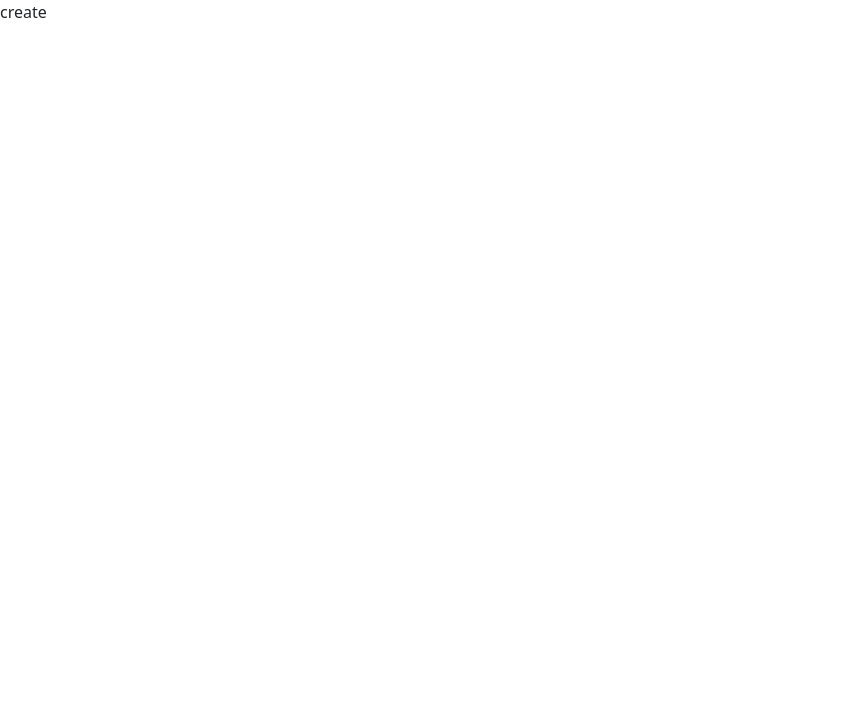
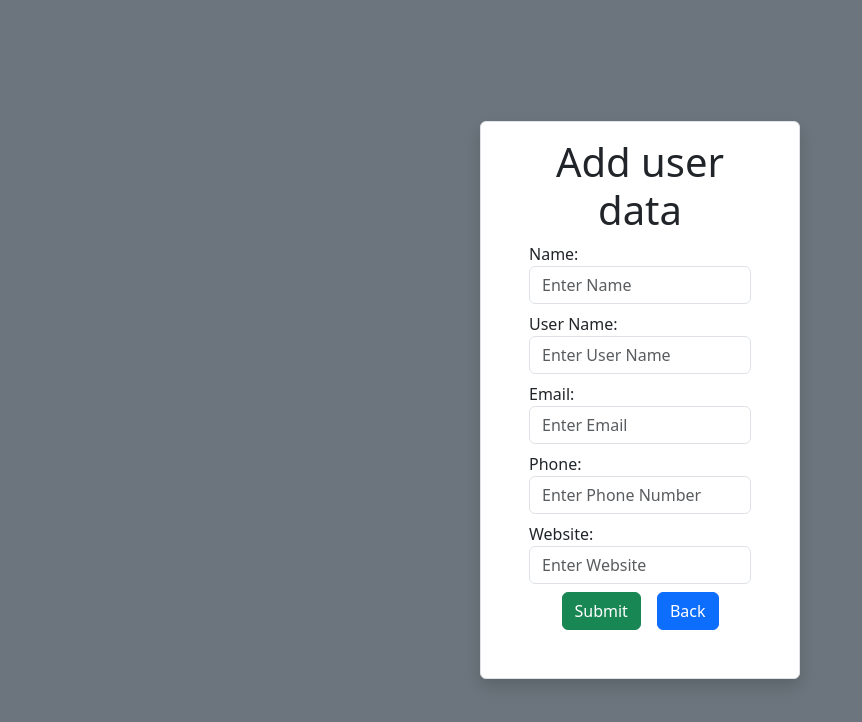
Before and after one commit to HridoyMA/Learnathon-2.0-hridoy, a React (Vite) app in the folder learnathon_hridoy/: page /create in a window 1280 px wide. Shown: the top 722 px of the page, without its empty margins (0-862 px from the left). Built offline with nearby package versions, Linux system fonts and the light colour scheme.

Commit message:
create component add

```diff
--- a/learnathon_hridoy/db.json
+++ b/learnathon_hridoy/db.json
@@ -1,5 +1,5 @@
 {
-    "users" : [
+  "users": [
     {
       "id": 1,
       "name": "Leanne Graham",
@@ -79,6 +79,22 @@
       "email": "Rey.Padberg@karina.biz",
       "phone": "024-648-3804",
       "website": "ambrose.net"
+    },
+    {
+      "name": "Hridoy",
+      "username": "hridoy",
+      "email": "hridoy@gmail.com",
+      "phone": "123456789",
+      "website": "hridoy.com",
+      "id": 11
+    },
+    {
+      "name": "",
+      "username": "",
+      "email": "",
+      "phone": "",
+      "website": "",
+      "id": 12
     }
   ]
 }
--- a/learnathon_hridoy/src/components/create/Create.tsx
+++ b/learnathon_hridoy/src/components/create/Create.tsx
@@ -1,7 +1,68 @@
+import axios from "axios";
+import { useState } from "react";
+import { Link, useNavigate } from "react-router-dom"
+
 function Create() {
+  const [userData, setUserData] = useState({
+    name: '',
+    username: '',
+    email:'',
+    phone:'',
+    website:''
+  })
+
+  const navigate = useNavigate();
+
+  const handleSubmit = (event: { preventDefault: () => void; }) =>{
+    event.preventDefault();
+    axios.post('http://localhost:3000/users', userData)
+    .then(() => {
+      // console.log(getData);
+      navigate('/')
+    })
+    .catch(err => console.log(err));
+  }
   return (
-    <div>
-      create
+    <div className=" d-flex justify-content-center align-items-center w-100 vh-100 bg-secondary">
+      <div className="w-25 border bg-white shadow px-5 pt-3 pb-5 rounded">
+        <h1 className="text-center">Add user data</h1>
+        <form onSubmit={handleSubmit}>
+          <div className="mb-2">
+            <label htmlFor="name">Name:</label>
+            <input type="text" placeholder="Enter Name" className="form-control" name="name"
+            onChange={data => setUserData({...userData, name: data.target.value})}
+            />
+          </div>
+          <div className="mb-2">
+            <label htmlFor="username">User Name:</label>
+            <input type="text" placeholder="Enter User Name" className="form-control" name="username"
+            onChange={data => setUserData({...userData, username: data.target.value})}
+            />
+          </div>
+          <div className="mb-2">
+            <label htmlFor="email">Email:</label>
+            <input type="email" placeholder="Enter Email" className="form-control" name="email"
+            onChange={data => setUserData({...userData, email: data.target.value})}
+            />
+          </div>
+          <div className="mb-2">
+            <label htmlFor="phone">Phone:</label>
+            <input type="text" placeholder="Enter Phone Number" className="form-control" name="phone"
+            onChange={data => setUserData({...userData, phone: data.target.value})}
+            />
+          </div>
+          <div className="mb-2">
+            <label htmlFor="website">Website:</label>
+            <input type="text" placeholder="Enter Website" className="form-control" name="website"
+            onChange={data => setUserData({...userData, website: data.target.value})}
+            />
+          </div>
+          <div className="text-center">
+          <button className="btn btn-success">Submit</button>
+          <Link to="/" className="btn btn-primary ms-3">Back</Link>
+          </div>
+        </form>
+      </div>
     </div>
   )
 }
```
